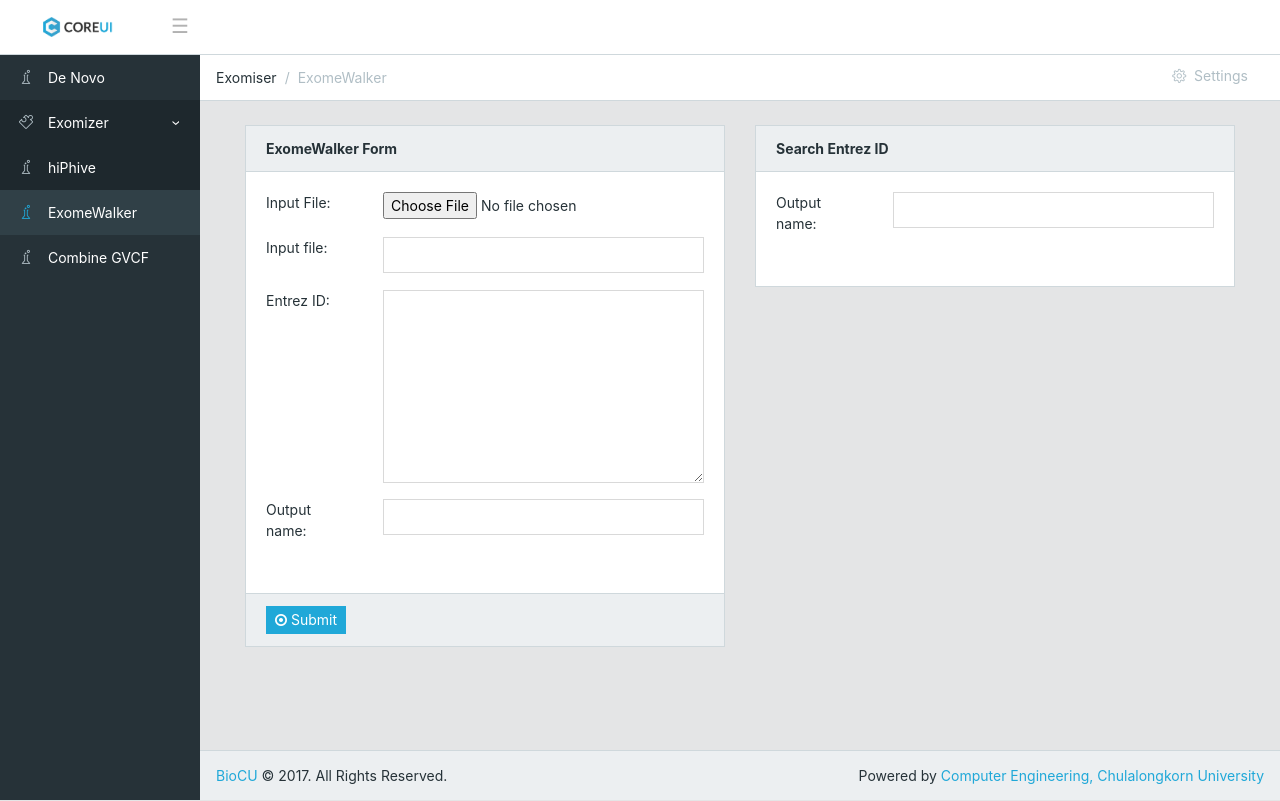
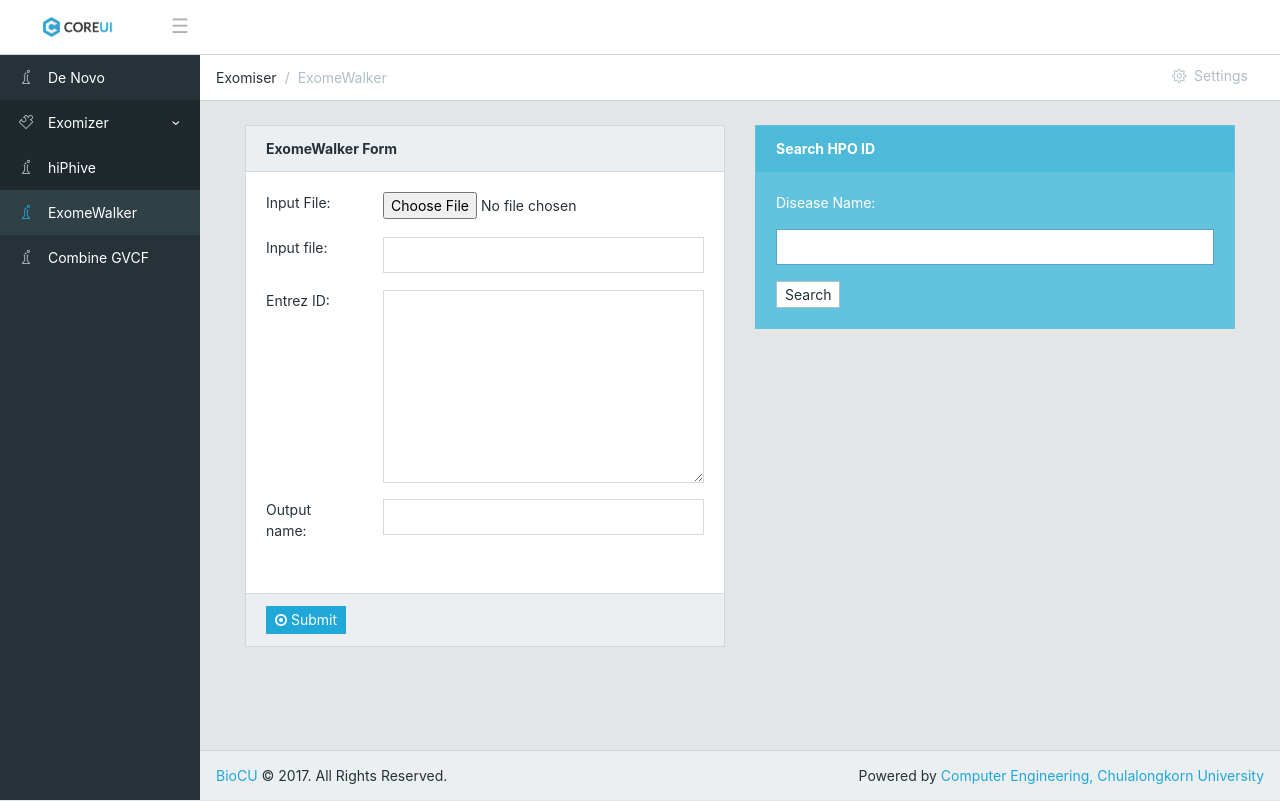
Before and after one commit to sirinthra-cc/bioinformatics, a Django app: page /exomewalker/ in a window 1280 px wide. Run offline with Django 3.2, Linux system fonts and the light colour scheme; some libraries are stand-ins or nearby versions.

Commit message:
add search form //works fine

```diff
--- a/exomewalker/views.py
+++ b/exomewalker/views.py
@@ -2,7 +2,7 @@ import os
 
 from django.http import HttpResponseRedirect
 from django.shortcuts import render
-from .forms import ExomeWalkerForm
+from .forms import ExomeWalkerForm, EntrezSearchForm
 import subprocess
 from config.settings import BASE_DIR
 
@@ -17,15 +17,17 @@ compile_list_2 = ['-I', 'AD', '-F', '1', '--full-analysis', 'true', '-f', 'VCF',
 
 
 def index(request):
-    form = None
+    exomewalker_form = None
+    search_form = None
+    search_results = []
     if request.method == 'POST':
-        print("POST"*50)
         if 'exomewalker' in request.POST:
-            form = ExomeWalkerForm(request.POST, prefix="exomewalker")
-            if form.is_valid():
-                input_file = form.cleaned_data['input']
-                entrez = form.cleaned_data['entrez']
-                output_name = form.cleaned_data['output_name']
+            exomewalker_form = ExomeWalkerForm(request.POST, prefix="exomewalker")
+            search_form = EntrezSearchForm(prefix='search')
+            if exomewalker_form.is_valid():
+                input_file = exomewalker_form.cleaned_data['input']
+                entrez = exomewalker_form.cleaned_data['entrez']
+                output_name = exomewalker_form.cleaned_data['output_name']
                 compile_list_1.append(input_file)
                 compile_list_1.append('-o')
                 compile_list_1.append(BASE_DIR+'\\output\\'+output_name)
@@ -36,10 +38,20 @@ def index(request):
                 print("FINISH"*50)
                 return HttpResponseRedirect('/exomewalker/output/'+output_name)
             else:
-                print("invalid")
+                print("exomewalker form invalid")
+        elif 'search' in request.POST:
+            exomewalker_form = ExomeWalkerForm(request.POST, prefix='exomewalker')
+            search_form = EntrezSearchForm(request.POST, prefix='search')
+            if search_form.is_valid():
+                # search_results = hp_id_search(search_form.cleaned_data['search_string'])
+                # print(search_results)
+                search_results = ['TEST']
+            else:
+                print("search form invalid")
     else:
-        form = ExomeWalkerForm(prefix="exomewalker")
-    return render(request, 'exomewalker/index.html', {'form': form})
+        search_form = EntrezSearchForm(prefix='search')
+        exomewalker_form = ExomeWalkerForm(prefix="exomewalker")
+    return render(request, 'exomewalker/index.html', {'form': exomewalker_form, 'search_form': search_form})
 
 
 def output(request, output_name):
--- a/templates/exomewalker/index.html
+++ b/templates/exomewalker/index.html
@@ -43,12 +43,23 @@
         </div>
     </div>
     <div class="col-lg-6">
-        <div class="card">
-            <form action="{{ action }}" method="post">
-                {% csrf_token %}
-                <div class="card-header"><strong>Search Entrez ID</strong></div>
+        <div class="card card-inverse card-info">
+            <form action="{{ action }}" method="post" id="search_form" enctype="multipart/form-data">{% csrf_token %}
+                <div class="card-header"><strong>Search HPO ID</strong></div>
                 <div class="card-block">
-                    {% include 'snippets/normal_field.html' with element=form.output_name %}
+                    {% include 'snippets/normal_field_non_inline.html' with element=search_form.search_string %}
+                    <button type="submit" name="search" class="btn btn-sm btn-secondary" id="search">Search</button>
+                    {% if search_results %}
+                        <div style="max-height: 300px; overflow-y: auto; margin-top: 20px;">
+                            {% for search_result in search_results %}
+                                <button type="button" class="btn btn-sm btn-primary col-lg-12"
+                                        id="{{ search_result.0 }}" ondblclick="selectID(id)"
+                                        style="text-align:left; padding-left:6px">
+                                    {{ search_result.0 }} - {{ search_result.1 }}
+                                </button>
+                            {% endfor %}
+                        </div>
+                    {% endif %}
                 </div>
             </form>
         </div>
```
